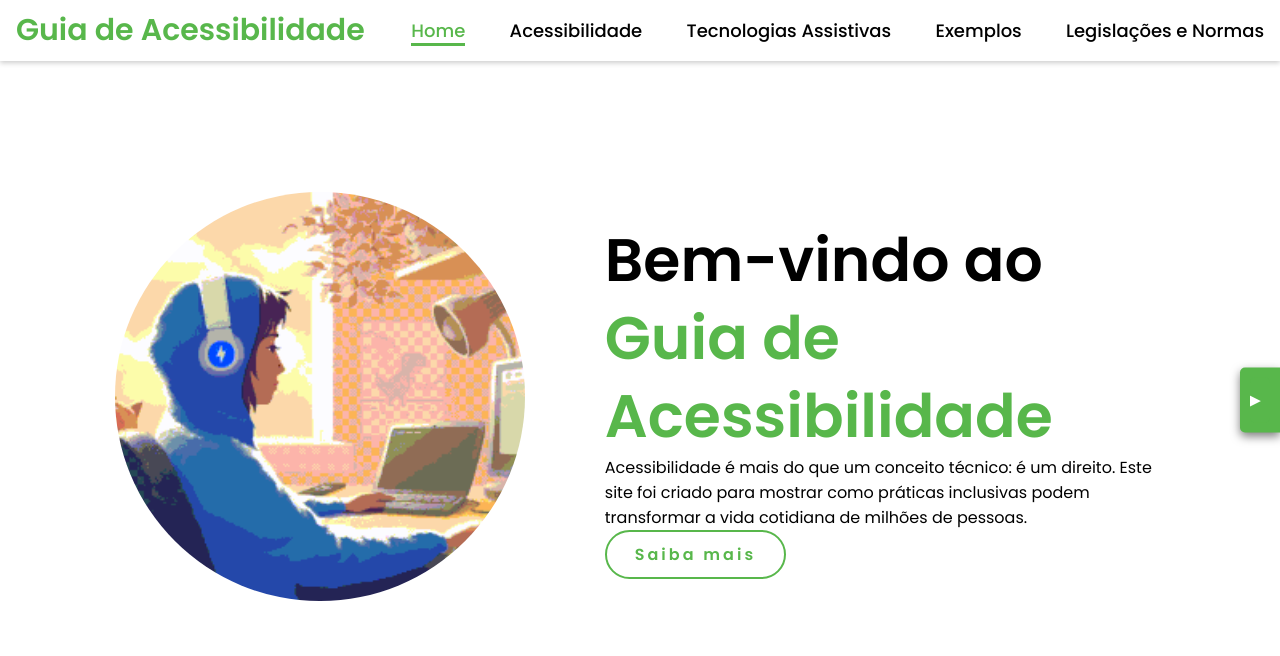
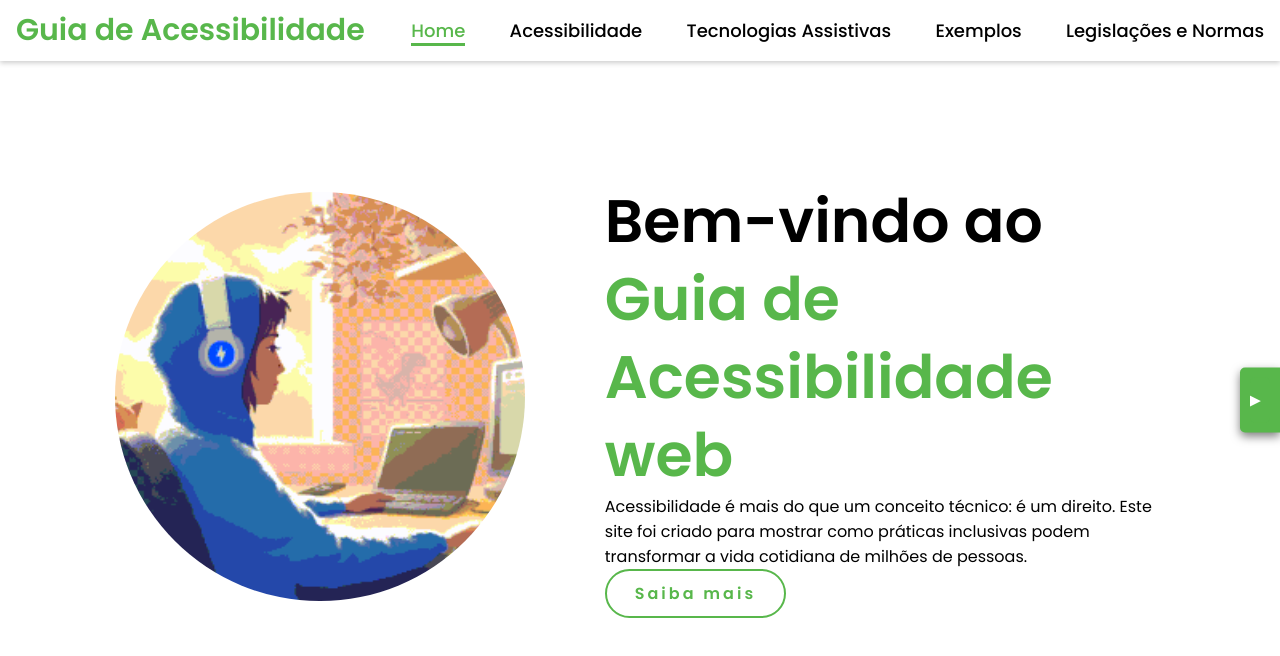
Before and after one commit to C4pivara35/tde, a plain HTML site: page index.html in a window 1280 px wide. Drawn offline with Linux system fonts and the light colour scheme.

Commit message:
Update index.html

```diff
--- a/index.html
+++ b/index.html
@@ -23,7 +23,7 @@
             <img src="main.gif" alt="Descrição da imagem principal">
         </div>
         <div class="main-content">
-            <h1>Bem-vindo ao <span>Guia de Acessibilidade</span></h1>
+            <h1>Bem-vindo ao <span>Guia de Acessibilidade web</span></h1>
             <p>Acessibilidade é mais do que um conceito técnico: é um direito. Este site foi criado para mostrar como práticas inclusivas podem transformar a vida cotidiana de milhões de pessoas.</p>
             <a href="pagina1.html" class="btn">Saiba mais</a>
         </div>
```
